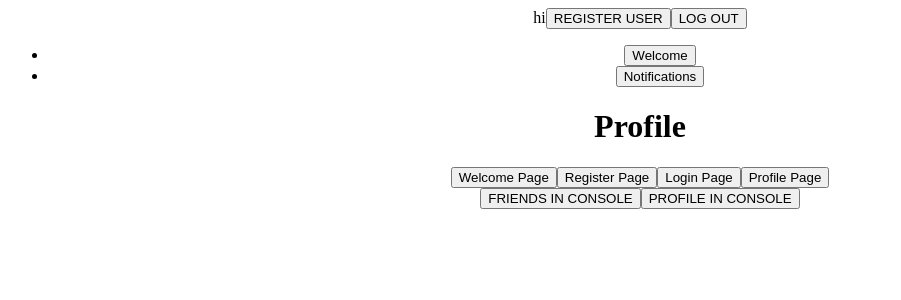
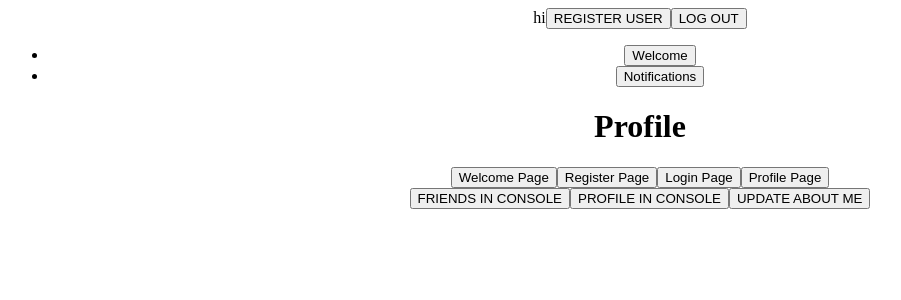
Before and after one commit to BrandonMCarlson/Socialmediauserstory-Front-End, a React (Create React App) app: page /profile in a window 1280 px wide. Shown: the top 300 px of the page, without its empty margins (0-901 px from the left). Built offline with nearby package versions, Linux system fonts and the light colour scheme.

Commit message:
update profile endpoint functional

```diff
--- a/src/App.jsx
+++ b/src/App.jsx
@@ -33,10 +33,11 @@ function App() {
   };
 
   const loginUser = async () => {
+    debugger
     await axios
         .post("http://localhost:5000/api/auth", {
-          email: "cust1@cust1.com",
-          password: "cust1",
+          email: "cust3@cust3.com",
+          password: "cust3",
         })
         .then((res) => {
           localStorage.setItem("token", res.data);
@@ -71,11 +72,26 @@ function App() {
       })
   }
 
+  const updateAboutMe = async () => {
+    await axios
+      .put(`http://localhost:5000/api/users/61aad32098c81a5fe8132bbc`, {
+            firstName: user.firstName,
+            lastName: user.lastName,
+            aboutMe: "update from FRONTEND 2",
+            email: user.email,
+            password: user.password,
+      },
+      { headers: { 'x-auth-token': localStorage.getItem('token') } })
+      .then((res) => {
+        setUser(res.data);
+        console.log(user);
+      });
+  }
+
 
   // useEffect(() => {
-  //   // registerUser();
-  //   // loginUser();
-  // }, []);
+
+  // }, [user]);
 
   return (
     <div className="App">
@@ -87,7 +103,7 @@ function App() {
           <Route path="/" element={<Welcome />}></Route>
           <Route path="login" element={<Login loginUser={loginUser} />}></Route>
           <Route path="register" element={<Register registerUser={registerUser} />}></Route>
-          <Route path="profile" element={<Profile getAProfile={getAProfile} getFriends={getFriends} />}></Route>
+          <Route path="profile" element={<Profile updateAboutMe={updateAboutMe} getAProfile={getAProfile} getFriends={getFriends} />}></Route>
         </Routes>
       </main>
 
--- a/src/components/pages/Profile.jsx
+++ b/src/components/pages/Profile.jsx
@@ -2,13 +2,14 @@ import React, { useState, useEffect } from "react";
 import { Route, Routes } from "react-router";
 import Button from "../Button";
 
-const Profile = ({getFriends, getAProfile}) => {
+const Profile = ({getFriends, getAProfile, updateAboutMe}) => {
     return (
         <div>
             <h1>Profile</h1>
             <Button/>
             <button onClick={()=>getFriends()}>FRIENDS IN CONSOLE</button>
             <button onClick={()=>getAProfile()}>PROFILE IN CONSOLE</button>
+            <button onClick={()=>updateAboutMe()}>UPDATE ABOUT ME</button>
         </div>
      );
 }
```
